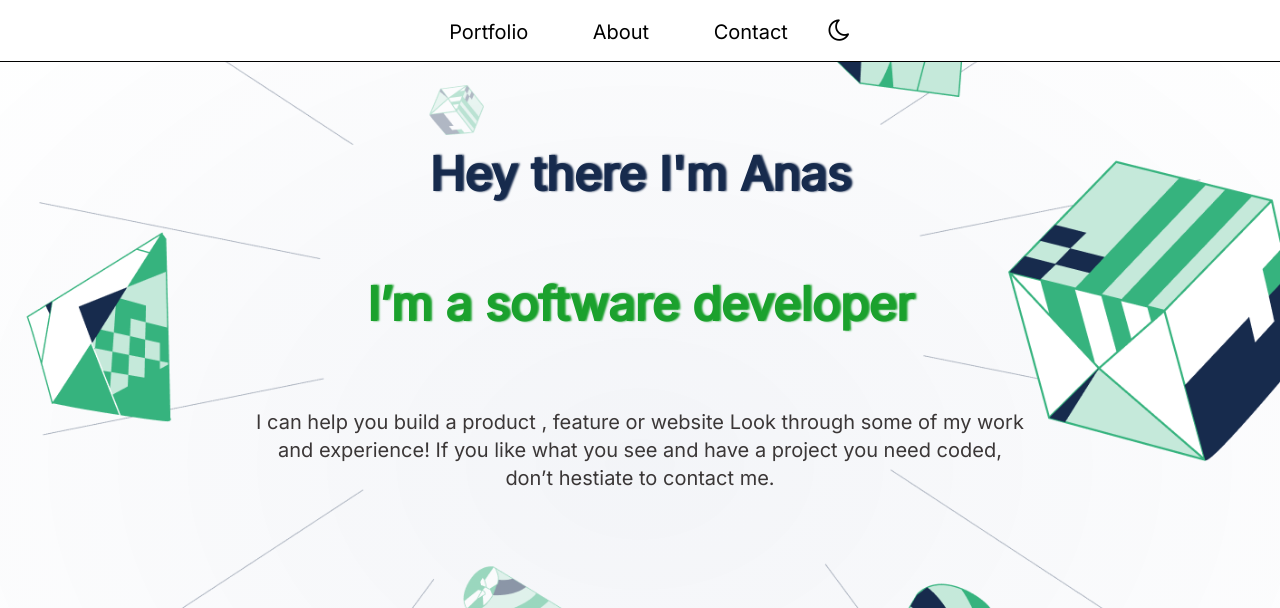
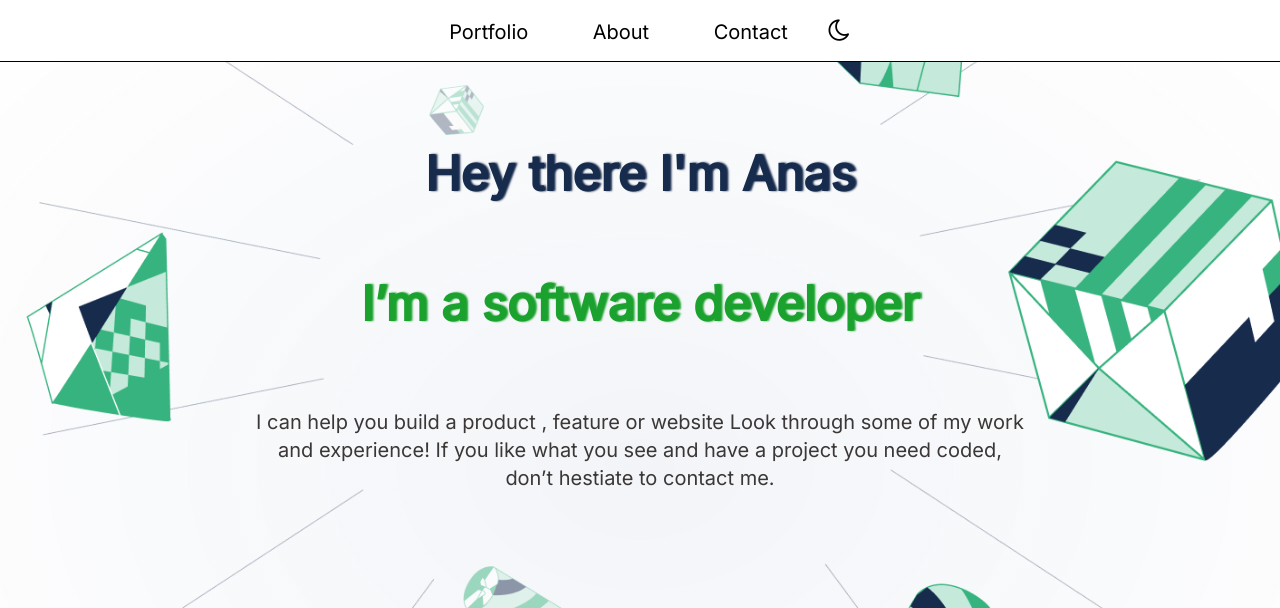
Before and after one commit to anas599/anas599.github.io, a plain HTML site: page index.html in a window 1280 px wide. Shown: the top 608 px of the page. Drawn offline with Linux system fonts and the light colour scheme.

Commit message:
css changes

```diff
--- a/style.css
+++ b/style.css
@@ -70,7 +70,7 @@ h1 {
   text-shadow: 2px 0 2px;
   font-style: normal;
   font-weight: bolder;
-  font-size: 47px;
+  font-size: 48px;
   line-height: 52px;
   text-align: center;
   color: #172b4d;
```
